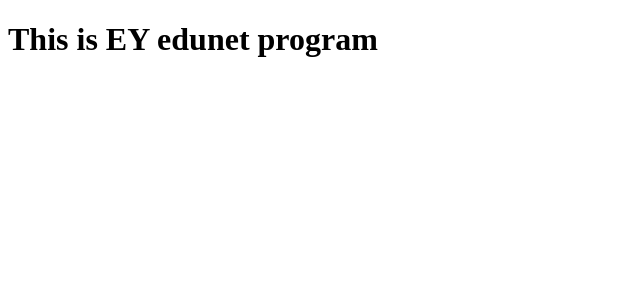
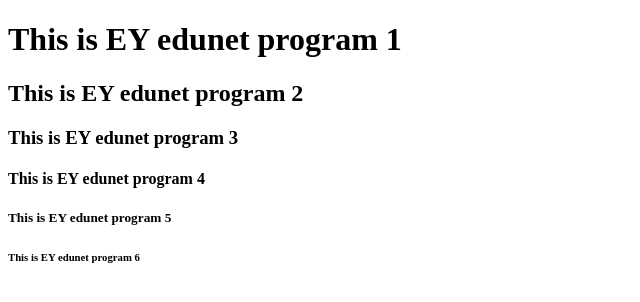
Before and after one commit to UratiAkshaya/HTML, a plain HTML site: page index.html in a window 1280 px wide. Shown: the whole page, without its empty margins (0-640 px from the left). Drawn offline with Linux system fonts and the light colour scheme.

Commit message:
header tag demo

```diff
--- a/index.html
+++ b/index.html
@@ -6,6 +6,11 @@
     <title>HTML UNIT2</title>
 </head>
 <body>
-    <h1>This is EY edunet program</h1>
+    <h1>This is EY edunet program 1</h1>
+    <h2>This is EY edunet program 2</h2>
+    <h3>This is EY edunet program 3</h3>
+    <h4>This is EY edunet program 4</h4>
+    <h5>This is EY edunet program 5</h5>
+    <h6>This is EY edunet program 6</h6>
 </body>
 </html>
```
